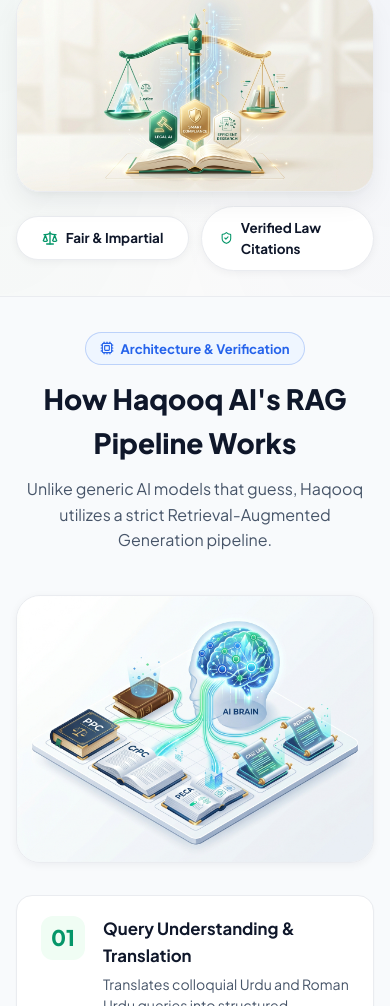
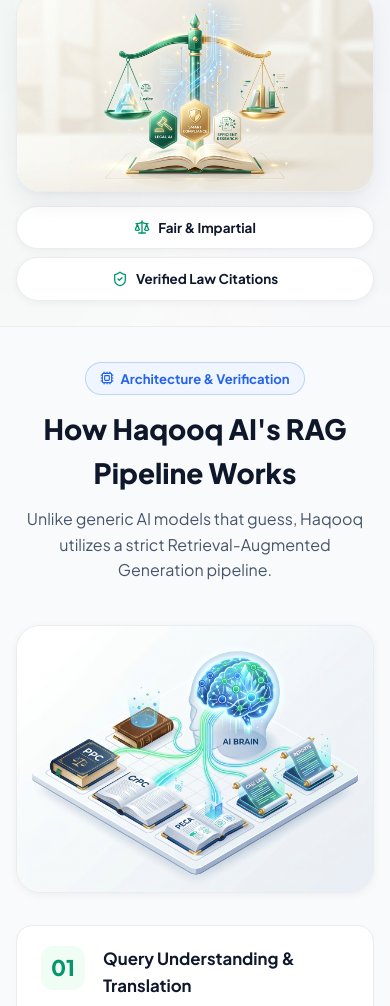
Before and after one commit to osamanoor17/haqooq, a React (Vite) app in the folder frontend/: page / in a window 390 px wide. Shown: the part 852-1858 px from the top of the page. Built offline with nearby package versions, Linux system fonts and the light colour scheme; no server answers; a web font is replaced by a local one.

Commit message:
Complete screen-by-screen responsiveness audit and media queries refinement

```diff
--- a/frontend/src/App.css
+++ b/frontend/src/App.css
@@ -1411,6 +1411,17 @@
   }
 }
 
+@media (max-width: 560px) {
+  .hero-card-badges-row {
+    flex-direction: column;
+    gap: 8px;
+  }
+
+  .hero-feature-badge {
+    width: 100%;
+  }
+}
+
 @media (max-width: 480px) {
   .hero-heading {
     font-size: 1.8rem;
@@ -1420,9 +1431,4 @@
     grid-template-columns: 1fr;
     gap: 10px;
   }
-
-  .image-overlay-badge {
-    padding: 6px 12px;
-    font-size: 0.75rem;
-  }
 }
```
